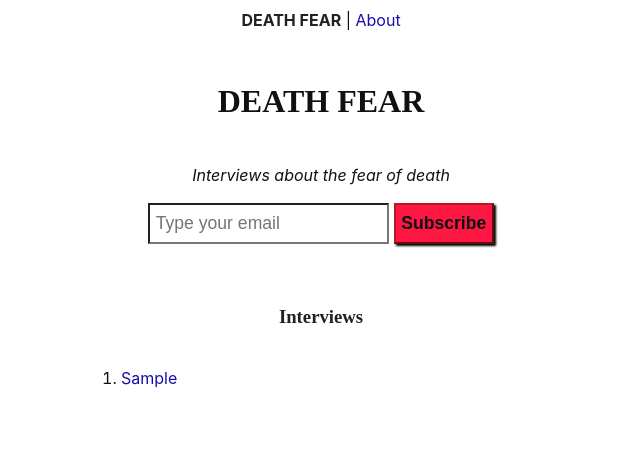
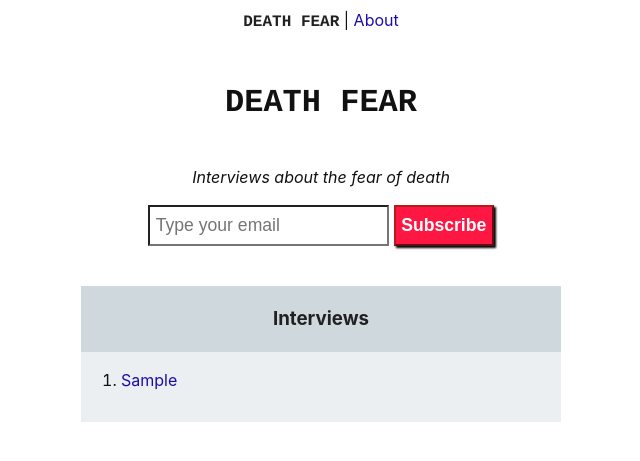
Before and after one commit to c-arthur-hill/questeng, a Django app: page / in a window 1280 px wide. Shown: the top 461 px of the page, without its empty margins (319-959 px from the left). Run offline with Django 3.2, Linux system fonts and the light colour scheme; tables that the repository leaves empty hold one stand-in row (values such as "Sample post").

Commit message:
forgot to collect static. WTF do I even write these notes??

```diff
--- a/questionengine/static/style.css
+++ b/questionengine/static/style.css
@@ -16,7 +16,7 @@ input[type=text], input[type=password], input[type=email], input[type=submit] {
     color: #111;
     font-size: 1.1em;
     padding: .3125em;
-
+    border-radius: 0;
 }
 
 ul {
@@ -26,16 +26,12 @@ ul {
 }
 
 li {
-    margin-bottom: .9375em;
+    margin-bottom: 1.875em;
 }
 
 a {
     text-decoration: none;
     color: #1A0DAB;
-}
-
-h1, h2, h3, h4, h5, h6 {
-    font-family: "Georgia, Times, Times New Roman, serif";
 }
 
 h2, h3, .nav > a.active {
@@ -52,6 +48,23 @@ label, .bold {
 
 a:hover {
     text-decoration: underline;
+}
+
+input[type=submit].submit-button {
+    -webkit-appearance: button;
+    -moz-appearance: button;
+    appearance: button;
+    font-size: 1.1em;
+    background-color: #FF1744;
+    border-color: #B71C1C;
+    color: #FFFFFF;
+    box-shadow: 2px 2px 2px #000000;
+    font-weight: bold;
+}
+
+a.active {
+    text-decoration: none;
+    font-weight: bold;
 }
 
 .nav > a :visited {
@@ -74,13 +87,8 @@ a:hover {
     color: #FF1744;
 }
 
-a.active {
-    text-decoration: none;
-    font-weight: bold;
-}
-
 .padding-10 {
-    padding: .625em;
+    padding: 0 .625em .625em .625em;
 }
 
 .padding-5, .submit-button {
@@ -89,22 +97,6 @@ a.active {
 
 .padding-10-5 {
     padding: .625em .3125em;
-}
-
-.submit-button {
-    -webkit-appearance: button;
-    -moz-appearance: button;
-    appearance: button;
-    font-size: 1.25em;
-    background-color: #FF1744;
-    border-color: #B71C1C;
-    color: #FFFFFF;
-    box-shadow: 2px 2px 2px #000000;
-    font-weight: bold;
-}
-
-.submit-button:hover {
-    text-decoration: none;
 }
 
 .highlight {
@@ -123,34 +115,20 @@ a.active {
     margin: 0;
 }
 
-.light-bottom-border {
-    border-bottom: 2px solid #E0E0E0;
-}
-
 .color-616161 {
     color: #616161;
 }
 
-.color-FFF {
-    color: #FFF;
+.background-CFD8DC {
+    background: #CFD8DC;
 }
 
-.background-111 {
-    background: #111;
+.background-ECEFF1 {
+   background: #ECEFF1;
 }
 
-.background-F5F5F5 {
-    background: linear-gradient(45deg, #FFFFFF, #F5F5F5);
-}
-
-.background-E0E0E0 {
-    background: linear-gradient(45deg, #FFFFFF, #E0E0E0);
-}
-
-.third-column {
-    width: 32.33%;
-    margin-right: 1%;
-    float: left;
+.monospace {
+    font-family: courier, "courier new", monospace;
 }
 
 .column {
@@ -162,24 +140,3 @@ a.active {
 .clear-both {
     clear: both;
 }
-
-@media only screen and (max-width: 900px) {
-    .third-column {
-        width: 49%;
-        margin-right: 1%;
-    }
-
-    .third-first-hidden {
-        display: none;
-    }
-}
-
-@media only screen and (max-width: 600px) {
-    .third-column{
-        width: 100%;
-    }
-
-    .third-second-hidden {
-        display: none;
-    }
-}
```
